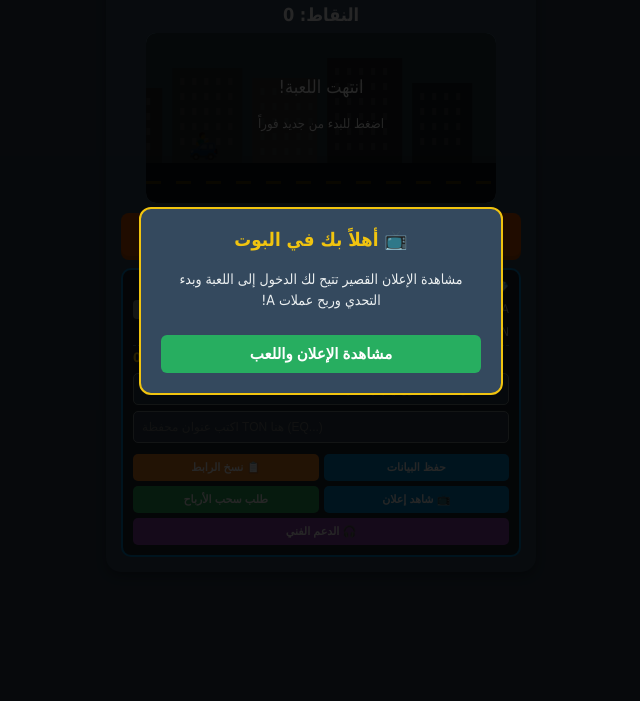
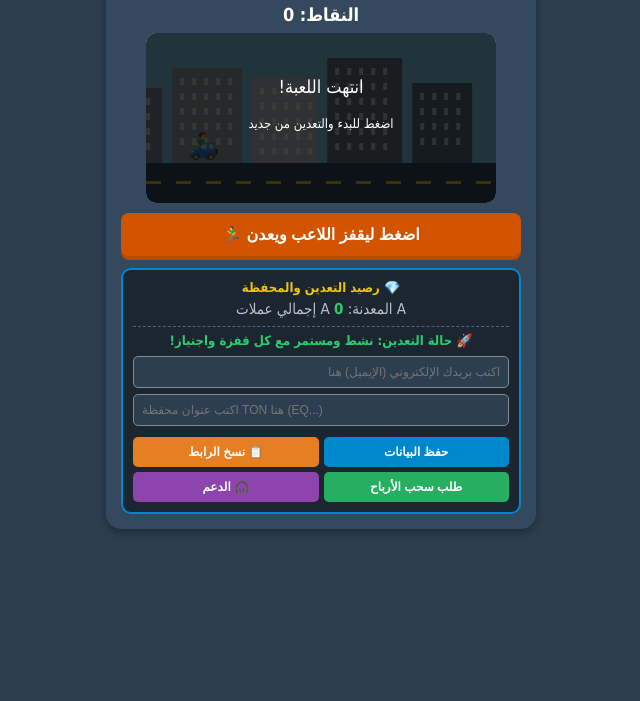
Before and after one commit to AIL0559388930/jump-game, a plain HTML site: page index.html in a window 1280 px wide. Shown: the part 99-800 px from the top of the page, without its empty margins (319-959 px from the left). Drawn offline with Linux system fonts and the light colour scheme.

Commit message:
Update index.html

```diff
--- a/index.html
+++ b/index.html
@@ -3,9 +3,7 @@
 <head>
     <meta charset="UTF-8">
     <meta name="viewport" content="width=device-width, initial-scale=1.0">
-    <title>العب واكسب - مغامرة اللاعب</title>
-    <!-- تضمين مكتبة تيليجرام Web App الرسمية -->
-    <script src="https://telegram.org/js/telegram-web-app.js"></script>
+    <title>تعدين وعملات A - مغامرة اللاعب</title>
     <style>
         body {
             font-family: Tahoma, sans-serif;
@@ -61,14 +59,15 @@
         }
         .wallet-header {
             font-size: 13px;
-            color: #3498db;
+            color: #f1c40f;
             font-weight: bold;
             margin-bottom: 5px;
+            text-align: center;
         }
         .wallet-balance {
-            font-size: 12px;
+            font-size: 13px;
             color: #bdc3c7;
-            margin-bottom: 6px;
+            margin-bottom: 8px;
             display: flex;
             justify-content: space-between;
             align-items: center;
@@ -79,13 +78,12 @@
         }
         .wallet-total {
             font-size: 13px;
-            color: #f1c40f;
+            color: #2ecc71;
             font-weight: bold;
             margin-bottom: 8px;
             border-top: 1px dashed #4b6584;
-            padding-top: 4px;
-            direction: ltr;
-            text-align: left;
+            padding-top: 6px;
+            text-align: center;
         }
         .wallet-input {
             width: 100%;
@@ -113,8 +111,8 @@
             background-color: #0088cc;
             color: white;
             border: none;
-            padding: 7px;
-            font-size: 11px;
+            padding: 8px;
+            font-size: 12px;
             border-radius: 5px;
             cursor: pointer;
             font-weight: bold;
@@ -129,139 +127,48 @@
         .copy-btn {
             background-color: #e67e22;
         }
-        .small-withdraw-btn {
-            background-color: #7f8c8d;
-            color: #bdc3c7;
-            border: none;
-            padding: 4px 8px;
-            font-size: 10px;
-            border-radius: 4px;
-            cursor: not-allowed;
+        /* رسالة منبه التعدين العائمة */
+        #miningAlert {
+            position: fixed;
+            top: 15px;
+            left: 50%;
+            transform: translateX(-50%);
+            background: #27ae60;
+            color: white;
+            padding: 8px 16px;
+            border-radius: 20px;
+            font-size: 13px;
             font-weight: bold;
-        }
-        /* نافذة الإعلان الترحيبي عند فتح البوت */
-        #adOverlay {
-            position: fixed;
-            top: 0;
-            left: 0;
-            width: 100%;
-            height: 100%;
-            background: rgba(0, 0, 0, 0.85);
-            display: flex;
-            justify-content: center;
-            align-items: center;
-            z-index: 999;
-            flex-direction: column;
-            padding: 20px;
-            box-sizing: border-box;
-        }
-        .ad-popup-box {
-            background: #34495e;
-            padding: 20px;
-            border-radius: 12px;
-            max-width: 320px;
-            width: 100%;
-            border: 2px solid #f1c40f;
-            text-align: center;
-        }
-        .ad-popup-box h3 {
-            color: #f1c40f;
-            margin-top: 0;
-        }
-        .ad-popup-box p {
-            font-size: 14px;
-            color: #ecf0f1;
-            line-height: 1.5;
-        }
-        .ad-play-btn {
-            background-color: #27ae60;
-            color: white;
-            border: none;
-            padding: 10px 15px;
-            font-size: 15px;
-            font-weight: bold;
-            border-radius: 6px;
-            cursor: pointer;
-            width: 100%;
-            margin-top: 10px;
-        }
-        /* نافذة محاكاة الإعلان التفاعلي */
-        #simulatedAdModal {
-            position: fixed;
-            top: 0;
-            left: 0;
-            width: 100%;
-            height: 100%;
-            background: rgba(0, 0, 0, 0.9);
+            box-shadow: 0 4px 10px rgba(0,0,0,0.3);
+            z-index: 1000;
             display: none;
-            justify-content: center;
-            align-items: center;
-            z-index: 1000;
-            flex-direction: column;
-            padding: 20px;
-            box-sizing: border-box;
-        }
-        .ad-sim-content {
-            background: #1e272e;
-            padding: 25px;
-            border-radius: 15px;
-            border: 2px solid #e67e22;
-            text-align: center;
-            max-width: 320px;
-            width: 100%;
-        }
-        .timer-display {
-            font-size: 28px;
-            color: #f1c40f;
-            font-weight: bold;
-            margin: 15px 0;
+            transition: opacity 0.3s ease;
         }
     </style>
 </head>
 <body>
 
-    <!-- نافذة الإعلان تظهر عند فتح البوت لأول مرة -->
-    <div id="adOverlay" style="display: none;">
-        <div class="ad-popup-box">
-            <h3>📺 أهلاً بك في البوت</h3>
-            <p>مشاهدة الإعلان القصير تتيح لك الدخول إلى اللعبة وبدء التحدي وربح عملات A!</p>
-            <button class="ad-play-btn" onclick="startRewardedAd(true)">مشاهدة الإعلان واللعب</button>
-        </div>
-    </div>
-
-    <!-- نافذة محاكاة مشاهدة الإعلان لمدة 5 ثواني -->
-    <div id="simulatedAdModal">
-        <div class="ad-sim-content">
-            <h3 style="color: #e67e22; margin-top:0;">🎥 جارٍ عرض الإعلان...</h3>
-            <p style="font-size: 13px; color: #bdc3c7;">يرجى الانتظار حتى اكتمال العد التنازلي لتحصل على مكافأة عملات A فوراً!</p>
-            <div class="timer-display" id="adTimer">5</div>
-            <p style="font-size: 11px; color: #7f8c8d;">Zone ID: 472809</p>
-        </div>
-    </div>
+    <!-- رسالة تعدين عملة A المتحركة -->
+    <div id="miningAlert">⛏️ تم تعدين +1 عملة A بنجاح!</div>
 
     <div class="game-container">
-        <h2>🎮 العب واكسب</h2>
+        <h2>⛏️ منصة تعدين عملة A</h2>
         <div class="score-board">النقاط: <span id="score">0</span></div>
 
         <canvas id="gameCanvas" width="350" height="170"></canvas>
 
-        <button class="jump-btn" onclick="makeJump()">اضغط ليقفز اللاعب 🏃‍♂️</button>
+        <button class="jump-btn" onclick="makeJump()">اضغط ليقفز اللاعب ويعدن 🏃‍♂️</button>
 
-        <!-- محفظة أرباح اللاعب -->
+        <!-- لوحة تعدين وحساب اللاعب -->
         <div class="ton-wallet-box">
-            <div class="wallet-header">💎 محفظة أرباح اللاعب</div>
+            <div class="wallet-header">💎 رصيد التعدين والمحفظة</div>
 
-            <div class="wallet-balance">
-                <button class="small-withdraw-btn" title="السحب مقفل">سحب عملة A (قريباً)</button>
-                <span>رصيد عملة A: <span id="gameCoins" style="color: #2ecc71; font-weight: bold;">0</span> A</span>
-            </div>
-
-            <div class="wallet-balance" style="justify-content: flex-end;">
-                <span>رصيد أرباح اللعب (TON): <span id="playTon">0.0000</span> TON</span>
+            <div class="wallet-balance" style="justify-content: center; font-size: 15px;">
+                <span>إجمالي عملات A المعدنة: <span id="gameCoins" style="color: #2ecc71; font-weight: bold;">0</span> A</span>
             </div>
 
             <div class="wallet-total">
-                إجمالي أرباحك القابلة للسحب: <span id="tonTotal">0.0000</span> TON (≈ $<span id="usdTotal">0.0000</span>)
+                🚀 حالة التعدين: نشط ومستمر مع كل قفزة واجتياز!
             </div>
 
             <input type="email" id="playerEmail" class="wallet-input ar" placeholder="اكتب بريدك الإلكتروني (الإيميل) هنا">
@@ -275,13 +182,8 @@
 
             <!-- مجموعة الأزرار الثانية -->
             <div class="wallet-btn-group">
-                <button class="action-btn" onclick="startRewardedAd(false)">📺 شاهد إعلان</button>
                 <button class="action-btn withdraw-btn" onclick="requestWithdraw()">طلب سحب الأرباح</button>
-            </div>
-
-            <!-- زر الدعم الفني -->
-            <div class="wallet-btn-group">
-                <button class="action-btn support-btn" onclick="openSupport()" style="flex: 1;">🎧 الدعم الفني</button>
+                <button class="action-btn support-btn" onclick="openSupport()">🎧 الدعم</button>
             </div>
         </div>
     </div>
@@ -312,7 +214,6 @@
 
         let score = parseInt(localStorage.getItem('pe_score')) || 0;
         let gameCoins = parseInt(localStorage.getItem('pe_coins')) || 0;
-        let playUSD = parseFloat(localStorage.getItem('pe_playUSD')) || 0.0000;
 
         let savedEmail = localStorage.getItem('pe_email') || "";
         let savedWallet = localStorage.getItem('pe_wallet') || "";
@@ -321,8 +222,6 @@
         if(savedWallet) document.getElementById("walletAddress").value = savedWallet;
 
         let isGameOver = false;
-        const tonPriceInUSD = 5.0;
-        const minWithdrawTON = 0.05;
 
         let amir = {
             x: 40,
@@ -367,40 +266,13 @@
             });
         }
 
-        window.addEventListener('load', () => {
-            if (!sessionStorage.getItem('welcomed_ad_shown')) {
-                document.getElementById('adOverlay').style.display = 'flex';
-            }
-        });
-
-        // نظام الإعلان التفاعلي (يزيد عملات A فقط ولا يؤثر على أرباح TON)
-        function startRewardedAd(isWelcome) {
-            if (isWelcome) {
-                document.getElementById('adOverlay').style.display = 'none';
-            }
-
-            const modal = document.getElementById('simulatedAdModal');
-            const timerEl = document.getElementById('adTimer');
-            modal.style.display = 'flex';
-
-            let timeLeft = 5;
-            timerEl.innerText = timeLeft;
-
-            let countdown = setInterval(() => {
-                timeLeft--;
-                timerEl.innerText = timeLeft;
-                if (timeLeft <= 0) {
-                    clearInterval(countdown);
-                    modal.style.display = 'none';
-
-                    sessionStorage.setItem('welcomed_ad_shown', 'true');
-
-                    // منح عملات A فقط
-                    gameCoins += 15;
-                    updateBalances();
-                    alert("📺 مبروك! تم مشاهدة الإعلان بنجاح وإضافة 15 عملة (A) إلى رصيدك.");
-                }
-            }, 1000);
+        // إظهار رسالة التعدين العائمة المتحركة
+        function showMiningPopup() {
+            const alertBox = document.getElementById("miningAlert");
+            alertBox.style.display = "block";
+            setTimeout(() => {
+                alertBox.style.display = "none";
+            }, 1500);
         }
 
         function openSupport() {
@@ -411,22 +283,21 @@
             if (amir.grounded && !isGameOver) {
                 amir.dy = amir.jumpPower;
                 amir.grounded = false;
+
+                // تعدين عملة A عند كل قفزة ناجحة
+                gameCoins += 1;
+                updateBalances();
+                showMiningPopup();
+
             } else if (isGameOver) {
                 resetGame();
             }
         }
 
         function updateBalances() {
-            let playTON = playUSD / tonPriceInUSD;
-
             document.getElementById("gameCoins").innerText = gameCoins;
-            document.getElementById("playTon").innerText = playTON.toFixed(4);
-            document.getElementById("tonTotal").innerText = playTON.toFixed(4);
-            document.getElementById("usdTotal").innerText = playUSD.toFixed(4);
-
             localStorage.setItem('pe_score', score);
             localStorage.setItem('pe_coins', gameCoins);
-            localStorage.setItem('pe_playUSD', playUSD);
         }
 
         function update() {
@@ -453,9 +324,9 @@
                 obstacle.x = 350;
                 obstacle.currentCar = getRandomCar();
                 score += 10;
-                gameCoins += 1; // زيادة عملة A عند تخطي العقبات باللعب
-                playUSD += 0.00025; // أرباح اللعب الحقيقية بـ TON
+                gameCoins += 2; // مكافأة تعدين إضافية عند تخطي العقبة
                 updateBalances();
+                showMiningPopup();
             }
 
             let amirBox = { x: amir.x + 6, y: amir.y + 6, width: amir.width - 12, height: amir.height - 8 };
@@ -486,7 +357,7 @@
 
             localStorage.setItem('pe_email', email);
             localStorage.setItem('pe_wallet', addr);
-            alert("✅ تم حفظ البيانات بنجاح!");
+            alert("✅ تم حفظ بيانات التعدين بنجاح!");
         }
 
         async function requestWithdraw() {
@@ -498,19 +369,17 @@
                 return;
             }
 
-            let totalTON = (playUSD / tonPriceInUSD);
-
-            if (totalTON < minWithdrawTON) {
-                alert(`⚠️ رصيدك الحالي (${totalTON.toFixed(4)} TON) أقل من الحد الأدنى للسحب (${minWithdrawTON} TON).`);
+            if (gameCoins < 100) {
+                alert(`⚠️ رصيدك (${gameCoins} عملة A) أقل من الحد الأدنى للسحب (100 عملة A). استمر في اللعب والتعدين!`);
                 return;
             }
 
-            let msg = `🚀 طلب سحب أرباح TON جديد!\n📧 الإيميل: ${email}\n📍 محفظة TON: ${addr}\n💎 الإجمالي: ${totalTON.toFixed(4)} TON`;
+            let msg = `⛏️ طلب سحب رصيد تعدين عملة A جديد!\n📧 الإيميل: ${email}\n📍 محفظة TON: ${addr}\n💎 الكمية: ${gameCoins} عملة A`;
             let sent = await sendTelegramNotification(msg);
 
             if (sent) {
-                alert("✅ تم إرسال طلب السحب بنجاح إلى الإدارة وسيتم معالجته قريباً!");
-                playUSD = 0;
+                alert("✅ تم إرسال طلب السحب بنجاح إلى الإدارة وسيتم مراجعته وتحويل الأرباح قريباً!");
+                gameCoins = 0;
                 updateBalances();
             } else {
                 alert("❌ حدث خطأ أثناء الإرسال، حاول مرة أخرى.");
@@ -565,7 +434,7 @@
                 ctx.fillText("انتهت اللعبة!", canvas.width / 2, 60);
 
                 ctx.font = "13px Tahoma";
-                ctx.fillText("اضغط للبدء من جديد فوراً", canvas.width / 2, 95);
+                ctx.fillText("اضغط للبدء والتعدين من جديد", canvas.width / 2, 95);
             }
 
             document.getElementById("score").innerText = score;
```
